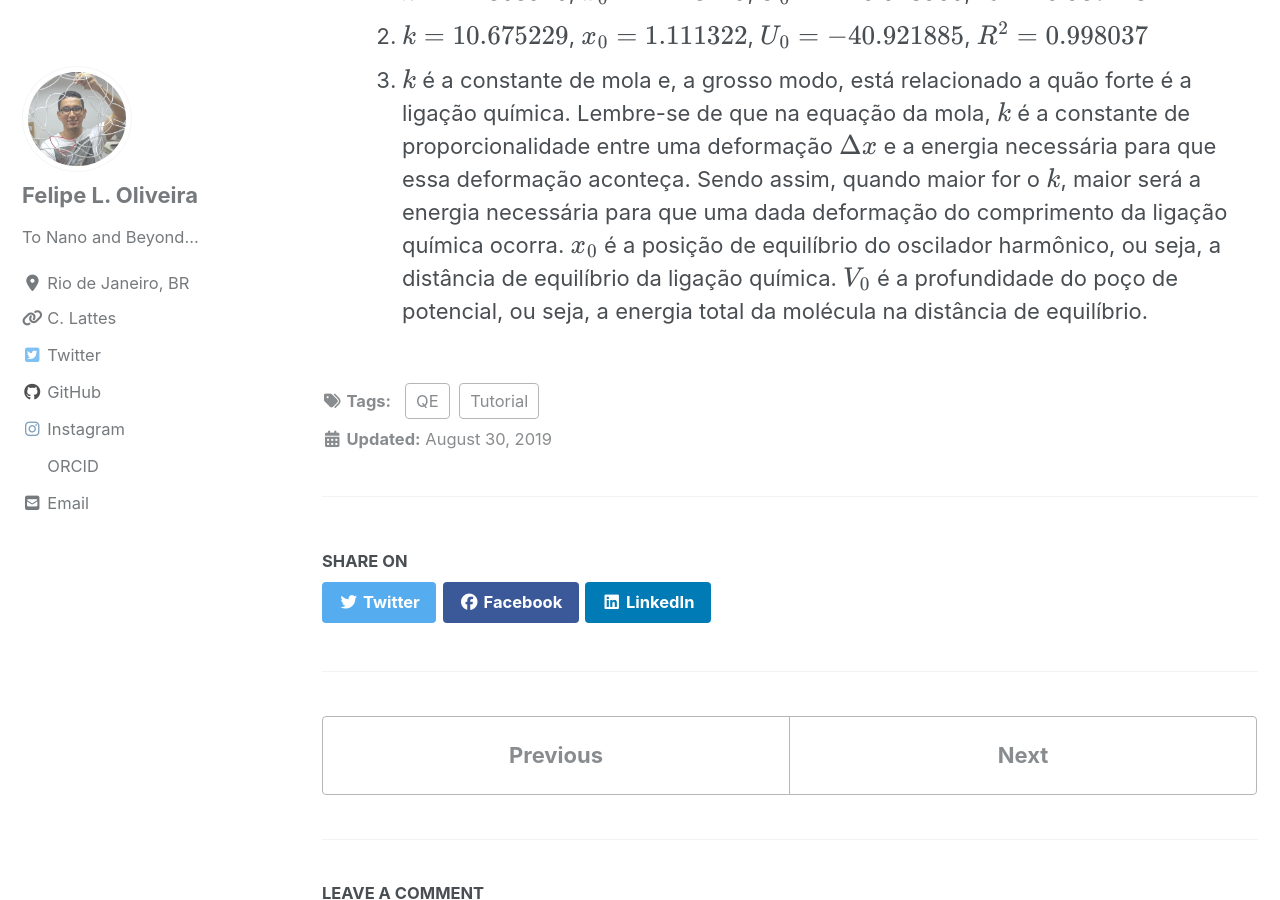
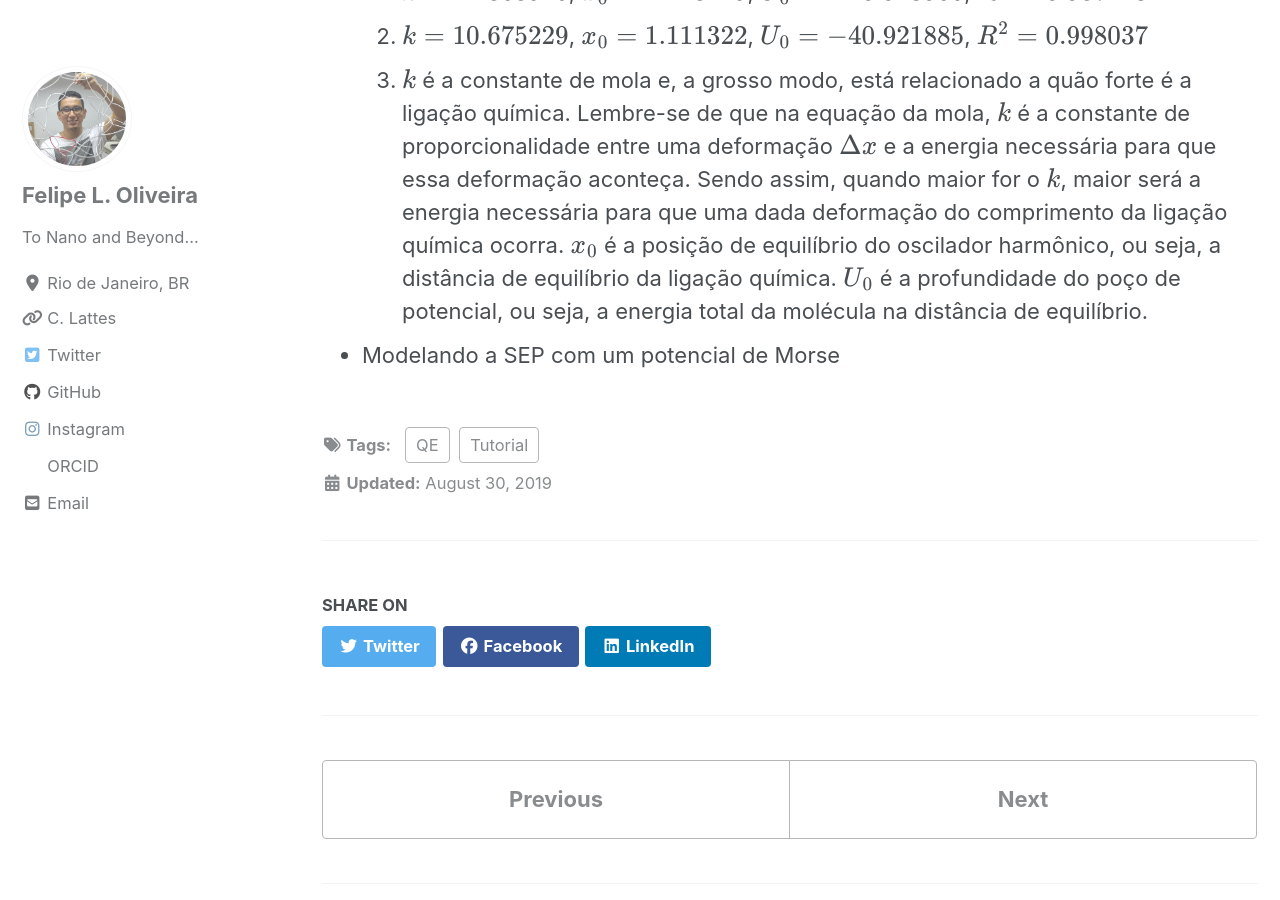
Before and after one commit to lipelopesoliveira/lipelopesoliveira.github.io, a Jekyll site: the page built from _posts/tutoriais_qe/2019-08-30-cap2-1.md, in a window 1280 px wide and 900 px high, scrolled down 12574 px. Built offline with Jekyll 4.4.1, drawn with Linux system fonts in a browser that asks for light colours; cached includes are drawn as plain includes; nearby versions of some CDN libraries; formulas are drawn with MathJax 3.

Commit message:
Update 2019-08-30-cap2-1.md

```diff
--- a/_posts/tutoriais_qe/2019-08-30-cap2-1.md
+++ b/_posts/tutoriais_qe/2019-08-30-cap2-1.md
@@ -87,7 +87,7 @@
 
   2. Tente agora fazer o ajuste não linear somente com os dados entre o 8° e 17° pontos. Melhorou ou piorou?
 
-  3. Qual o significado físico das constantes $$k$$, $$V_0$$ e $$x_0$$?
+  3. Qual o significado físico das constantes $$k$$, $$U_0$$ e $$x_0$$?
 
   4. Por que fazer o ajuste entre o 8° e 17° resultou em um ajuste melhor do que considerando todos os pontos?
 
@@ -250,4 +250,6 @@
     2. $$k = 10.675229$$, $$x_0 = 1.111322$$, $$U_0 = -40.921885$$,  $$R^2 = 0.998037$$
     3. $$k$$ é a constante de mola e, a grosso modo, está relacionado a quão forte é a ligação química. Lembre-se de que na equação da mola, $$k$$ é a constante de proporcionalidade entre uma deformação $$\Delta x$$ e a energia necessária para que essa deformação aconteça. Sendo assim, quando maior for o $$k$$, maior será a energia necessária para que uma dada deformação do comprimento da ligação química ocorra.
     $$x_0$$ é a posição de equilíbrio do oscilador harmônico, ou seja, a distância de equilíbrio da ligação química.
-    $$V_0$$ é a profundidade do poço de potencial, ou seja, a energia total da molécula na distância de equilíbrio.
+    $$U_0$$ é a profundidade do poço de potencial, ou seja, a energia total da molécula na distância de equilíbrio.
+
+  * Modelando a SEP com um potencial de Morse
```
